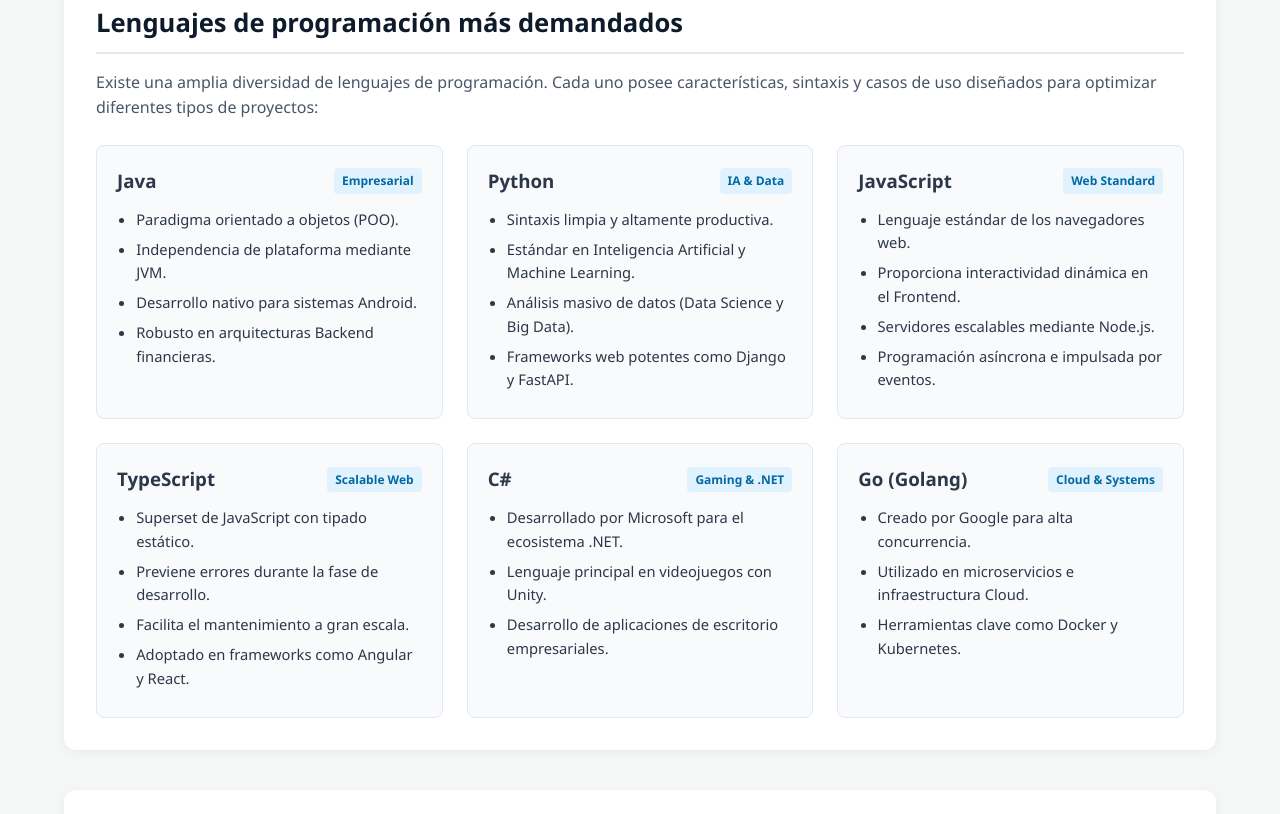
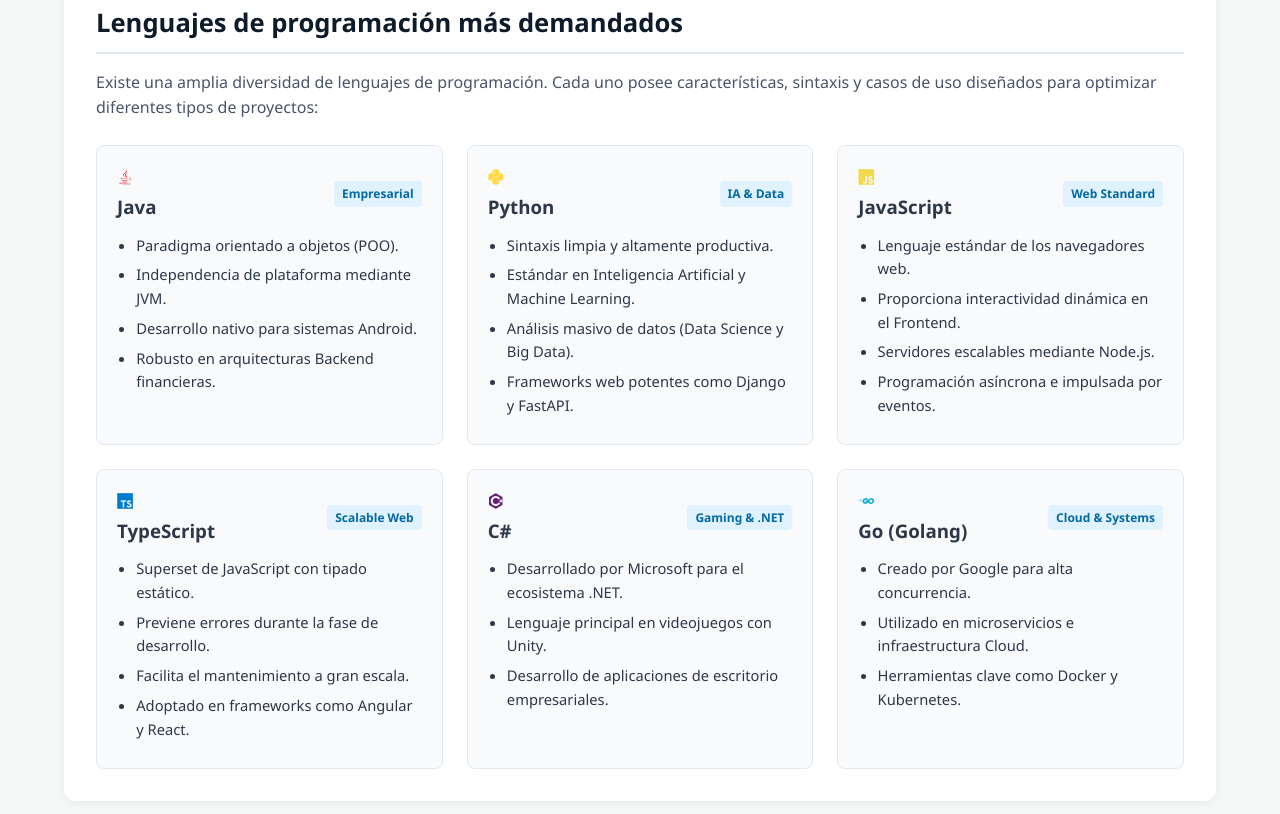
Before and after one commit to JessRA21/InfoCode-JessicaArroyo, a plain HTML site: page index.html in a window 1280 px wide. Shown: the part 1906-2720 px from the top of the page. Drawn offline with nearby package versions, Linux system fonts and the light colour scheme.

Commit message:
Quinta Actualización

```diff
--- a/index.html
+++ b/index.html
@@ -4,6 +4,8 @@
   <meta charset="UTF-8">
   <meta name="viewport" content="width=device-width, initial-scale=1.0">
   <title> ArroyoCode - Guía Completa de Programación y Desarrollo Web </title>
+  <link rel="stylesheet" href="https://cdn.jsdelivr.net/gh/devicons/devicon@v2.15.1/devicon.min.css">
+
   <link rel="stylesheet" href="style.css">
 </head>
 <body>
@@ -180,10 +182,14 @@
          sintaxis y casos de uso diseñados para optimizar diferentes tipos de proyectos:</p>
 
       <div class="grid-cards">
-        <div class="card">
+        <!-- Java -->
+        <div class="card lang-card java">
           <div class="card-header">
+            <div class="card-title-group">
+              <i class="devicon-java-plain colored lang-icon"></i>
               <h3>Java</h3>
-            <span class="tech-tag">Empresarial</span>
+            </div>
+            <span class="tech-tag tag-java">Empresarial</span>
           </div>
           <ul>
             <li>Paradigma orientado a objetos (POO).</li>
@@ -193,10 +199,14 @@
           </ul>
         </div>
 
-        <div class="card">
+        <!-- Python -->
+        <div class="card lang-card python">
           <div class="card-header">
+            <div class="card-title-group">
+              <i class="devicon-python-plain colored lang-icon"></i>
               <h3>Python</h3>
-            <span class="tech-tag">IA & Data</span>
+            </div>
+            <span class="tech-tag tag-python">IA & Data</span>
           </div>
           <ul>
             <li>Sintaxis limpia y altamente productiva.</li>
@@ -206,10 +216,14 @@
           </ul>
         </div>
 
-        <div class="card">
+        <!-- JavaScript -->
+        <div class="card lang-card js">
           <div class="card-header">
+            <div class="card-title-group">
+              <i class="devicon-javascript-plain colored lang-icon"></i>
               <h3>JavaScript</h3>
-            <span class="tech-tag">Web Standard</span>
+            </div>
+            <span class="tech-tag tag-js">Web Standard</span>
           </div>
           <ul>
             <li>Lenguaje estándar de los navegadores web.</li>
@@ -219,10 +233,14 @@
           </ul>
         </div>
 
-        <div class="card">
+        <!-- TypeScript -->
+        <div class="card lang-card typescript">
           <div class="card-header">
+            <div class="card-title-group">
+              <i class="devicon-typescript-plain colored lang-icon"></i>
               <h3>TypeScript</h3>
-            <span class="tech-tag">Scalable Web</span>
+            </div>
+            <span class="tech-tag tag-typescript">Scalable Web</span>
           </div>
           <ul>
             <li>Superset de JavaScript con tipado estático.</li>
@@ -232,10 +250,14 @@
           </ul>
         </div>
 
-        <div class="card">
+        <!-- C# -->
+        <div class="card lang-card csharp">
           <div class="card-header">
+            <div class="card-title-group">
+              <i class="devicon-csharp-plain colored lang-icon"></i>
               <h3>C#</h3>
-            <span class="tech-tag">Gaming & .NET</span>
+            </div>
+            <span class="tech-tag tag-csharp">Gaming & .NET</span>
           </div>
           <ul>
             <li>Desarrollado por Microsoft para el ecosistema .NET.</li>
@@ -244,10 +266,14 @@
           </ul>
         </div>
 
-        <div class="card">
+        <!-- Go -->
+        <div class="card lang-card go">
           <div class="card-header">
+            <div class="card-title-group">
+              <i class="devicon-go-original-wordmark colored lang-icon"></i>
               <h3>Go (Golang)</h3>
-            <span class="tech-tag">Cloud & Systems</span>
+            </div>
+            <span class="tech-tag tag-go">Cloud & Systems</span>
           </div>
           <ul>
             <li>Creado por Google para alta concurrencia.</li>
```
Lines whose indentation alone changed are shown as unchanged.
